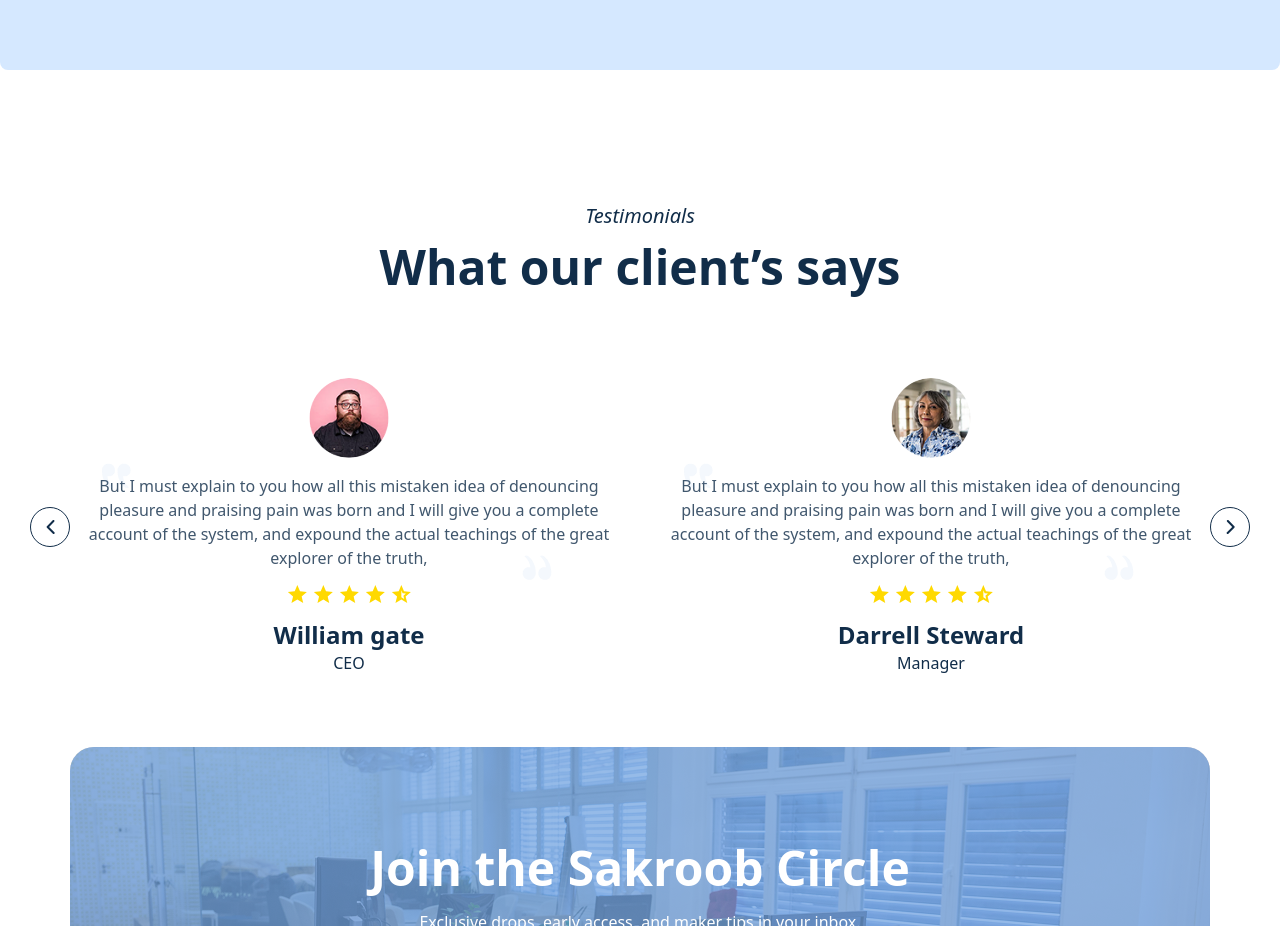
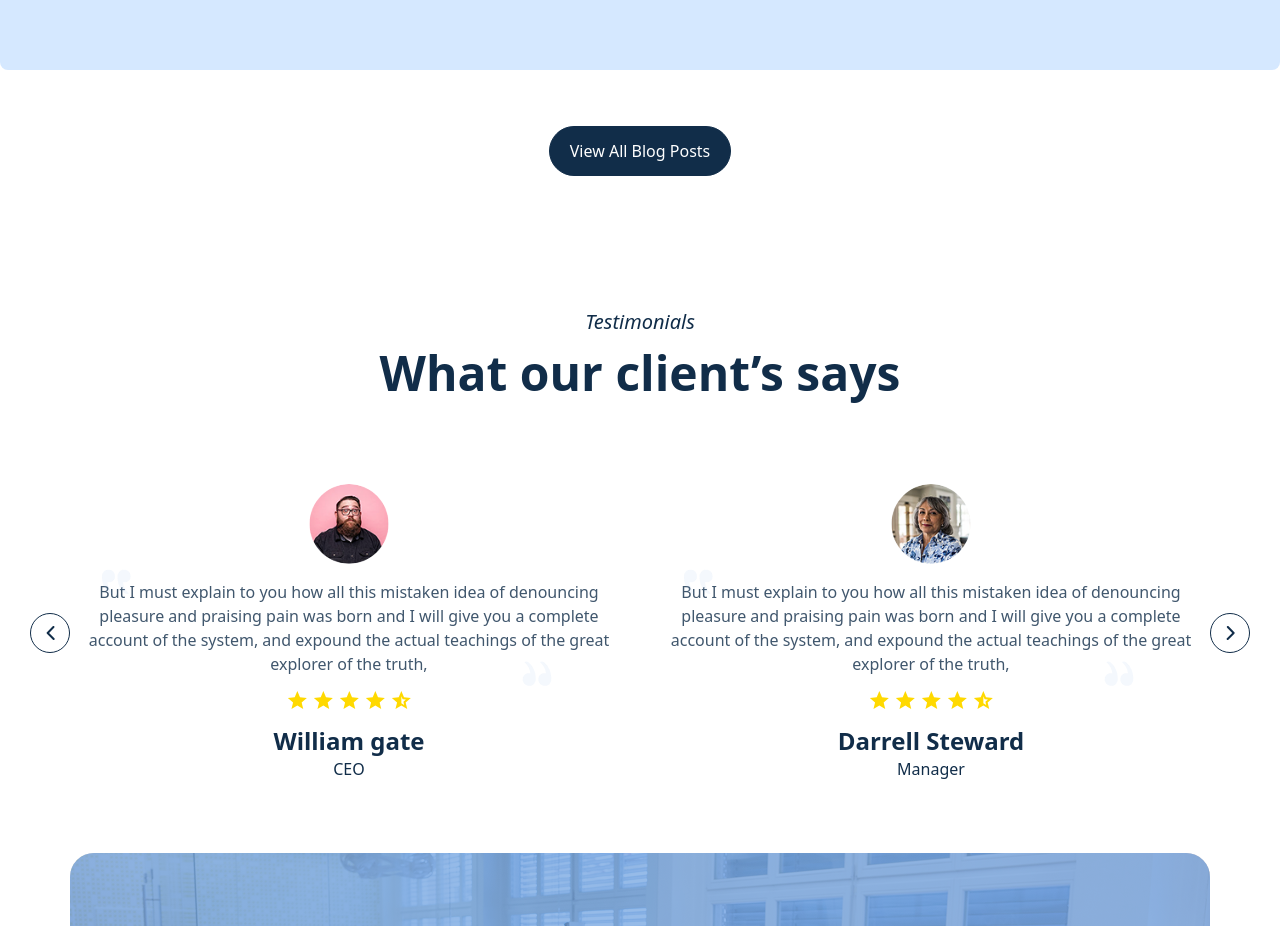
Before and after one commit to jatin-rajput563/Sakroob-test, a React (Vite) app: page /home in a window 1280 px wide. Shown: the part 4003-4929 px from the top of the page. Built offline with nearby package versions, Linux system fonts and the light colour scheme; sample sign-in values are in the browser's storage.

Commit message:
adding-blog-button

```diff
--- a/src/components/Blog.jsx
+++ b/src/components/Blog.jsx
@@ -1,5 +1,7 @@
 import React from "react";
 import Heading from "../components/common/Heading";
+
+import Buttons from "../components/common/Buttons";
 import blogPageImg1 from "../assets/images/png/blog-page-img-1.png";
 import blogPageImg2 from "../assets/images/png/blog-page-img-2.png";
 import blogPageImg3 from "../assets/images/png/blog-page-img-3.png";
@@ -103,6 +105,10 @@ const Blog = () => {
               alt="five tools img"
             />
           </div>
+          <Buttons
+            btnText="View All Blog Posts"
+            btnClass="mt-[56px] mx-auto flex !bg-[#112D49] text-white hover:!bg-white hover:!text-[#112D49]"
+          />
         </div>
       </div>
     </>
```
